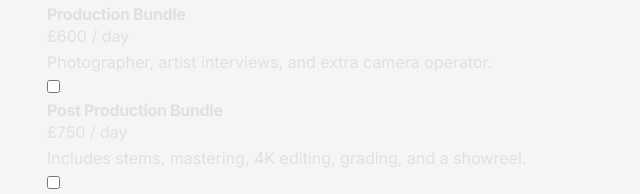
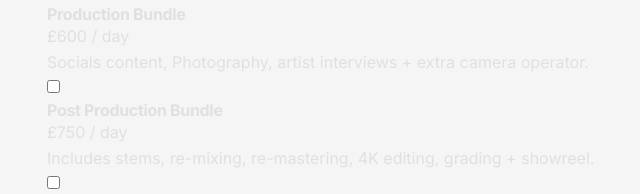
Before and after one commit to Grainvids/Thisisgrain, an Astro site: page /education in a window 1280 px wide. Shown: the part 4777-4971 px from the top of the page, 339-979 px from the left. Built offline with nearby package versions, Linux system fonts and the light colour scheme; Astro itself is replaced by a stand-in of ours.

Commit message:
chore: update pricing form and remove old hero image

```diff
--- a/src/components/NewPricingForm.jsx
+++ b/src/components/NewPricingForm.jsx
@@ -8,8 +8,8 @@ const addonsData = [
   { id: 'full_works_bundle', title: 'The Full Works Bundle', price: 1250, description: 'Includes all of our available add ons to take your production to the next level' },
 
   // Tier 2: Main Bundles
-  { id: 'production_bundle', title: 'Production Bundle', price: 600, description: `Photographer, artist interviews, and extra camera operator.` },
-  { id: 'post_prod_bundle', title: 'Post Production Bundle', price: 750, description: `Includes stems, mastering, 4K editing, grading, and a showreel.` },
+  { id: 'production_bundle', title: 'Production Bundle', price: 600, description: `Socials content, Photography, artist interviews + extra camera operator.` },
+  { id: 'post_prod_bundle', title: 'Post Production Bundle', price: 750, description: `Includes stems, re-mixing, re-mastering, 4K editing, grading + showreel.` },
 ];
 
 const baseRate = 1800;
```
